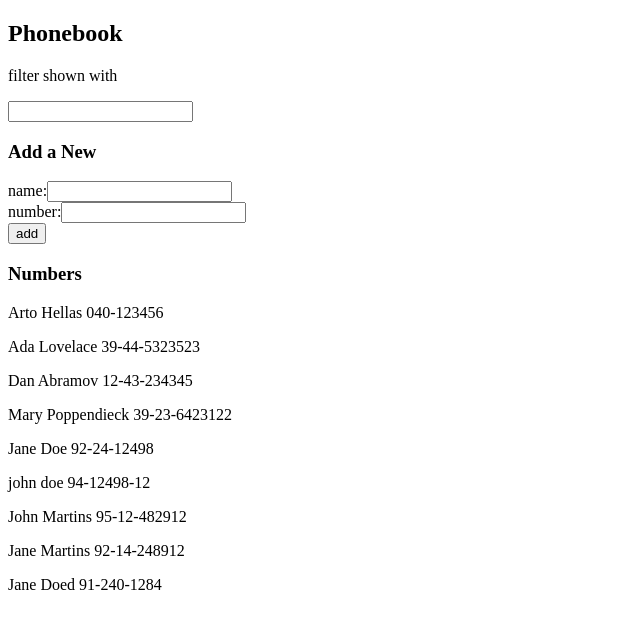
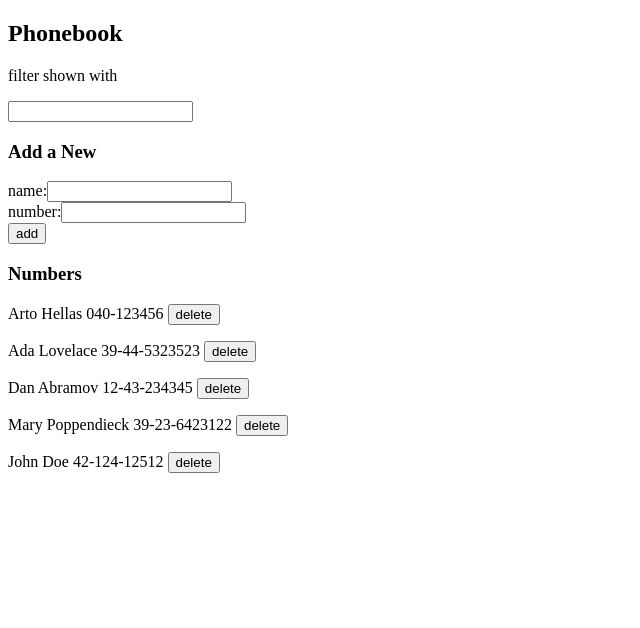
Before and after one commit to vzbel/fullstack-open, a React (Vite) app in the folder part2/phonebook/: page / in a window 1280 px wide. Shown: the top 628 px of the page, without its empty margins (0-640 px from the left). Built offline with nearby package versions, Linux system fonts and the light colour scheme; data requests are answered from the project's data file.

Commit message:
Complete exercise 2.14-2.15

```diff
--- a/part2/phonebook/db.json
+++ b/part2/phonebook/db.json
@@ -21,34 +21,9 @@
       "id": "4"
     },
     {
-      "id": "de79",
-      "name": "Jane Doe",
-      "number": "92-24-12498"
-    },
-    {
-      "id": "e9d4",
-      "name": "john doe",
-      "number": "94-12498-12"
-    },
-    {
-      "id": "7158",
-      "name": "John Martins",
-      "number": "95-12-482912"
-    },
-    {
-      "id": "d621",
-      "name": "Jane Martins",
-      "number": "92-14-248912"
-    },
-    {
-      "id": "a25f",
-      "name": "Jane Doed",
-      "number": "91-240-1284"
-    },
-    {
-      "id": "8109",
-      "name": "",
-      "number": ""
+      "id": "baa9",
+      "name": "John Doe",
+      "number": "42-124-12512"
     }
   ]
 }
--- a/part2/phonebook/src/App.jsx
+++ b/part2/phonebook/src/App.jsx
@@ -44,16 +44,19 @@ const App = () => {
 
   const handleSubmit = (e) => {
     e.preventDefault();
-    if(persons.find((p) => (p.name === newName))){
-      alert(`${newName} is already added to phonebook`)
-    }else if(persons.find((p) => (p.number === newNumber))){
-      alert(`${newNumber} is already added to phonebook`)
-    }else{
-      const newPerson = {
-        name: newName,
-        number: newNumber
-      };
 
+    const existingPerson =
+      persons.find((p) => p.name === newName) ||
+      persons.find((p) => p.number === newNumber);
+
+    const replacePrompt = existingPerson ? `${existingPerson.name}, ${existingPerson.number} is already added to phone book, replace the old number with a new one?` : "";
+
+    const newPerson = {
+      name: newName,
+      number: newNumber
+    };
+
+    if(!existingPerson){
       personService
         .createNew(newPerson)
         .then((p) => {
@@ -63,6 +66,31 @@ const App = () => {
         })
         .catch((err) => {
           alert("Error creating person");
+        });
+    }else if(window.confirm(replacePrompt)){
+      newPerson.id = existingPerson.id;
+      personService
+        .update(newPerson)
+        .then((p) => {
+          setPersons(persons.map((p2) => p2.id === newPerson.id ? newPerson : p2))
+          setNewName("")
+          setNewNumber("")
+        })
+        .catch((err) => {
+          alert("Error updating person")
+        });
+    }
+  };
+
+  const handleDelete = (person) => {
+    if(window.confirm(`Delete ${person.name}?`)){
+      personService
+        .remove(person.id)
+        .then(() => {
+          setPersons(persons.filter((p) => p.name !== person.name));
+        })
+        .catch(() => {
+          alert(`Error deleting ${person.name}`)
         });
     }
   };
@@ -87,6 +115,7 @@ const App = () => {
       <h3>Numbers</h3>
       <Persons
         persons={personsToShow}
+        onDelete={handleDelete}
       />
     </div>
   );
--- a/part2/phonebook/src/components/Person.jsx
+++ b/part2/phonebook/src/components/Person.jsx
@@ -1,6 +1,8 @@
-const Person = ({person}) => {
+const Person = ({person, onDelete}) => {
   return (
-    <p>{person.name} {person.number}</p>
+    <p>
+      {person.name} {person.number} <button onClick={() => onDelete(person)}>delete </button>
+    </p>
   );
 }
 
--- a/part2/phonebook/src/components/Persons.jsx
+++ b/part2/phonebook/src/components/Persons.jsx
@@ -1,6 +1,6 @@
 import Person from "./Person";
 
-const Persons = ({ persons }) => {
+const Persons = ({ persons, onDelete }) => {
   return (
     <div>
       {
@@ -8,6 +8,7 @@ const Persons = ({ persons }) => {
           <Person
             key={p.name}
             person={p}
+            onDelete={onDelete}
           />
         ))
       }
--- a/part2/phonebook/src/services/persons.js
+++ b/part2/phonebook/src/services/persons.js
@@ -2,16 +2,28 @@ import axios from "axios";
 const baseURL = "http://localhost:3001/persons";
 
 const getAll = () => {
-    const req = axios.get(baseURL);
-    return req.then((res) => res.data);
+  const req = axios.get(baseURL);
+  return req.then((res) => res.data);
 };
 
 const createNew = (person) => {
-    const req = axios.post(baseURL, person);
-    return req.then((res) => res.data);
+  const req = axios.post(baseURL, person);
+  return req.then((res) => res.data);
+};
+
+const update = (person) => {
+  const req = axios.put(`${baseURL}/${person.id}`, person);
+  return req.then((res) => res.data);
+};
+
+const remove = (id) => {
+  const req = axios.delete(`${baseURL}/${id}`);
+  return req.then((res) => res.data);
 };
 
 export default {
-    getAll,
-    createNew
-}
+  getAll,
+  createNew,
+  remove,
+  update
+};
```
